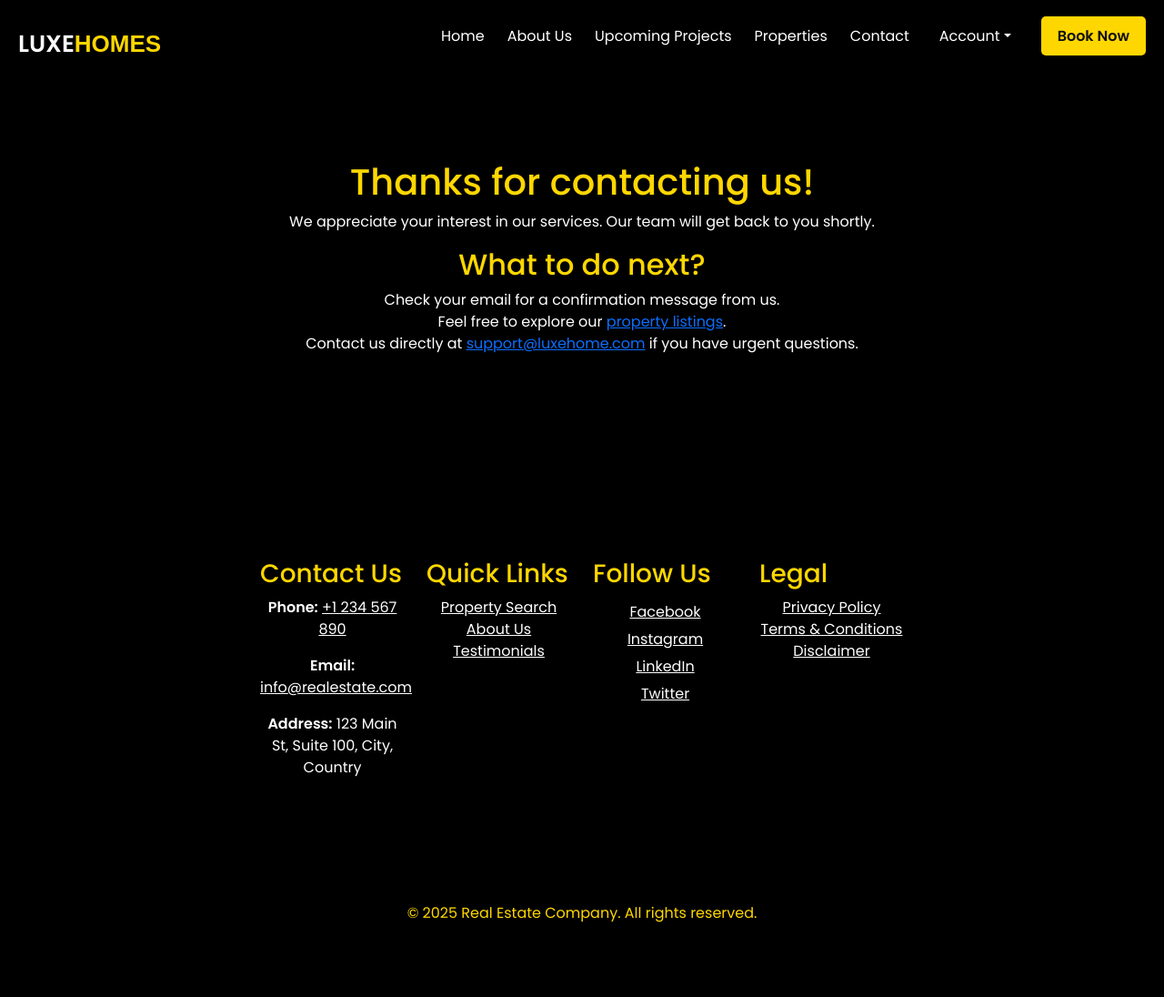
After one commit to Miteshptl/Realestate-Project, a Django app: page /thank_you/ in a window 1280 px wide. The commit adds this page. Shown: the whole page at 91% size. Run offline with Django 5.2, Linux system fonts and the light colour scheme; some libraries are stand-ins or nearby versions; some web fonts are replaced.

Commit message:
added send email

```diff
--- a/realestate/app/models.py
+++ b/realestate/app/models.py
@@ -83,7 +83,6 @@ class ContactMessage(models.Model):
     email = models.EmailField()
     subject = models.CharField(max_length=200)
     message = models.TextField()
-    submitted_at = models.DateTimeField(auto_now_add=True)
 
     def __str__(self):
         return f"{self.name} - {self.subject}"
--- /dev/null
+++ b/realestate/app/templates/thank_you.html
@@ -0,0 +1,56 @@
+{% extends 'base.html' %} {% load static %}
+{% block title %}LUXEHOME | Thank You{% endblock %}
+<body>
+  {% block body %}
+
+    <style>
+        body {
+            font-family: Arial, sans-serif;
+            background-color: #000;
+            color: #fff;
+            margin: 0;
+            padding: 0;
+        }
+        header {
+            background-color: #000;
+            color: gold;
+            text-align: center;
+            padding: 20px;
+        }
+        .container {
+            width: 60%;
+            margin: 50px auto;
+            padding: 30px;
+            border-radius: 8px;
+        }
+        .container h1,h2 {
+            text-align: center;
+            color: gold;
+        }
+        .container p {
+            text-align: center;
+        }
+        .container ul {
+            list-style-type: none;
+            text-align: center;
+            padding: 0;
+        }
+        </style>
+
+    <section>
+        <div class="container">
+            <h1>Thanks for contacting us!</h1>
+            <p>We appreciate your interest in our services. Our team will get back to you shortly.</p>
+
+            <h2>What to do next?</h2>
+            <ul>
+            <li>Check your email for a confirmation message from us.</li>
+            <li>Feel free to explore our <a href="{% url 'registered' %}">property listings</a>.</li>
+            <li>Contact us directly at <a href="mailto:mrp93911@gmail.com">support@luxehome.com</a> if you have urgent questions.</li>
+            </ul>
+        </div>
+    </section>
+
+
+  {% endblock %}
+</body>
--- a/realestate/app/urls.py
+++ b/realestate/app/urls.py
@@ -5,6 +5,7 @@ urlpatterns=[
     path("",views.index,name="index"),
     path("about/",views.about,name="about"),
     path("contact/",views.contact,name="contact"),
+    path("thank_you/",views.thank_you,name="thank_you"),
     path("upcoming/",views.upcoming,name="upcoming"),
     path("registered/",views.registered,name="registered"),
     path('projectpage/<int:project_id>/', views.projectpage, name='projectpage'),
--- a/realestate/app/views.py
+++ b/realestate/app/views.py
@@ -7,6 +7,9 @@ from django.contrib.auth.decorators import login_required
 from datetime import datetime, timedelta
 from django.views.decorators.csrf import csrf_exempt
 from django.http import JsonResponse
+from django.core.mail import send_mail
+from django.conf import settings
+from django.shortcuts import render
 
 # Create your views here.
 def index(req):
@@ -34,10 +37,31 @@ def contact(request):
                 subject=subject,
                 message=message
             )
-            return render(request, 'contact/thank_you.html')
+            send_mail(
+                subject=f"New Contact Form Submission: {subject}",
+                message=f"From: {name} <{email}>\n\n{message}",
+                from_email=settings.DEFAULT_FROM_EMAIL,
+                recipient_list=['mrp93911@gmail.com'],
+                fail_silently=False,
+            )
+
+            send_mail(
+                subject="Thanks for contacting us!",
+                message=f"Hi {name},\n\nThanks for reaching out! We’ve received your message and will get back to you soon.\n\n- LUXEHOMES",
+                from_email=settings.DEFAULT_FROM_EMAIL,
+                recipient_list=[email],
+                fail_silently=False,
+            )
+
+            return render(request, 'thank_you.html')
+
 
     return render(request, 'contact.html')
 
+
+
+def thank_you(req):
+    return render(req, 'thank_you.html')
 
 
 
@@ -82,9 +106,7 @@ def generate_time_slots():
 
 
 
-from django.shortcuts import render
-from datetime import datetime
-from .models import Appointment  # Assuming you have an Appointment model
+
 
 def book_appointment(req):
     time_slots = generate_time_slots()
@@ -180,6 +202,53 @@ def user_appointments(req):
 
 
 
+
+@login_required
+@csrf_exempt
+def confirm_appointment(request):
+    if request.method == 'POST':
+        form_data = request.POST  # or from session if you're storing it there
+
+        appointment_datetime = datetime.strptime(
+            f"{form_data['appointment_date']} {form_data['time_slot']}",
+            '%Y-%m-%d %I:%M %p'
+        )
+
+        Appointment.objects.create(
+            user=request.user,
+            service_name=form_data['service_name'],
+            service_description=form_data['service_description'],
+            service_fee=form_data['service_fee'],
+            date=appointment_datetime,
+            phone=form_data['phone'],
+            email=form_data['email'],
+            message=form_data['message'],
+        )
+
+        # Send Email Confirmation
+        send_mail(
+            subject='Appointment Confirmation - LUXEHOMES',
+            message=f"""Dear {request.user.username},
+
+            Your appointment for "{form_data['service_name']}" has been successfully booked.
+
+            📅 Date: {form_data['appointment_date']}
+            ⏰ Time: {form_data['time_slot']}
+            📞 Phone: {form_data['phone']}
+            📧 Email: {form_data['email']}
+
+            Thank you for choosing LuxeHomes!
+            We look forward to seeing you.
+
+            Regards,
+            LUXEHOMES Team
+            """,
+            from_email='your_email@gmail.com',
+            recipient_list=[form_data['email']],
+            fail_silently=False,
+        )
+
+        return JsonResponse({'status': 'success'})
 
 
 
@@ -405,12 +474,6 @@ def residential(req):
 
 
 
-# def upcoming(req):
-#     return render(req,"upcoming.html")
-
-# def registered(req):
-#     return render(req,"registered.html")
-
 def validate_password(password):
     if len(password)<8:
         raise ValidationError("Password must be at least 8 characters long")
```
Also changed, not shown: realestate/app/admin.py (+7 -1 lines), realestate/app/templates/book_appointment.html (+17 -3 lines), realestate/realestate/settings.py (+10 -0 lines), realestate/app/migrations/0003_remove_contactmessage_submitted_at.py (added), realestate/db.sqlite3.
